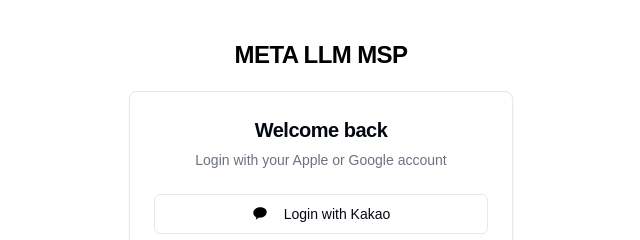
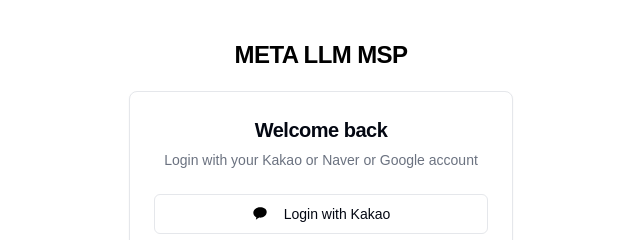
Before and after one commit to bctone1/2025msp_V2_Front, a Next.js app: page / in a window 1280 px wide. Shown: the top 240 px of the page, without its empty margins (319-959 px from the left). Built offline with nearby package versions, Linux system fonts and the light colour scheme; no server answers.

Commit message:
2025-04-14-leegyeom2

```diff
--- a/src/app/page.js
+++ b/src/app/page.js
@@ -82,7 +82,7 @@
           <Card>
             <CardHeader className="text-center">
               <CardTitle className="text-xl">Welcome back</CardTitle>
-              <CardDescription>Login with your Apple or Google account</CardDescription>
+              <CardDescription> Login with your Kakao or Naver or Google account </CardDescription>
             </CardHeader>
 
             <CardContent>
```
